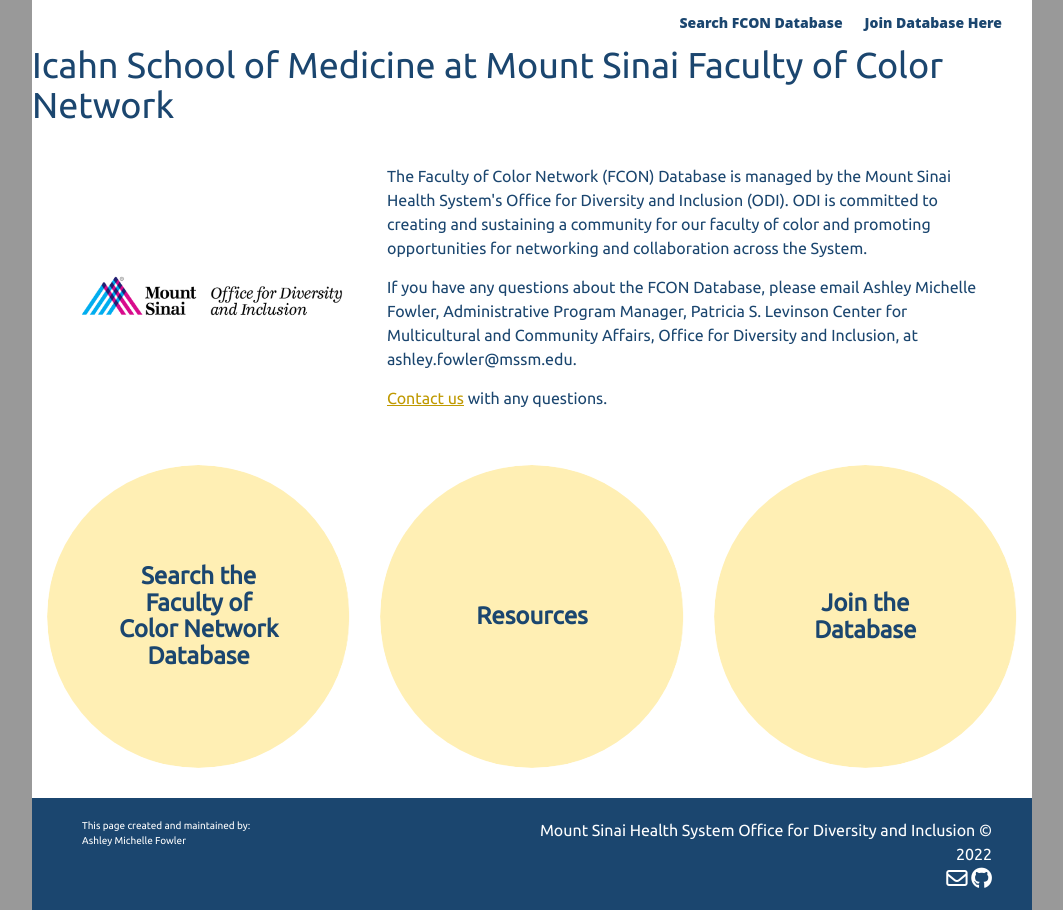
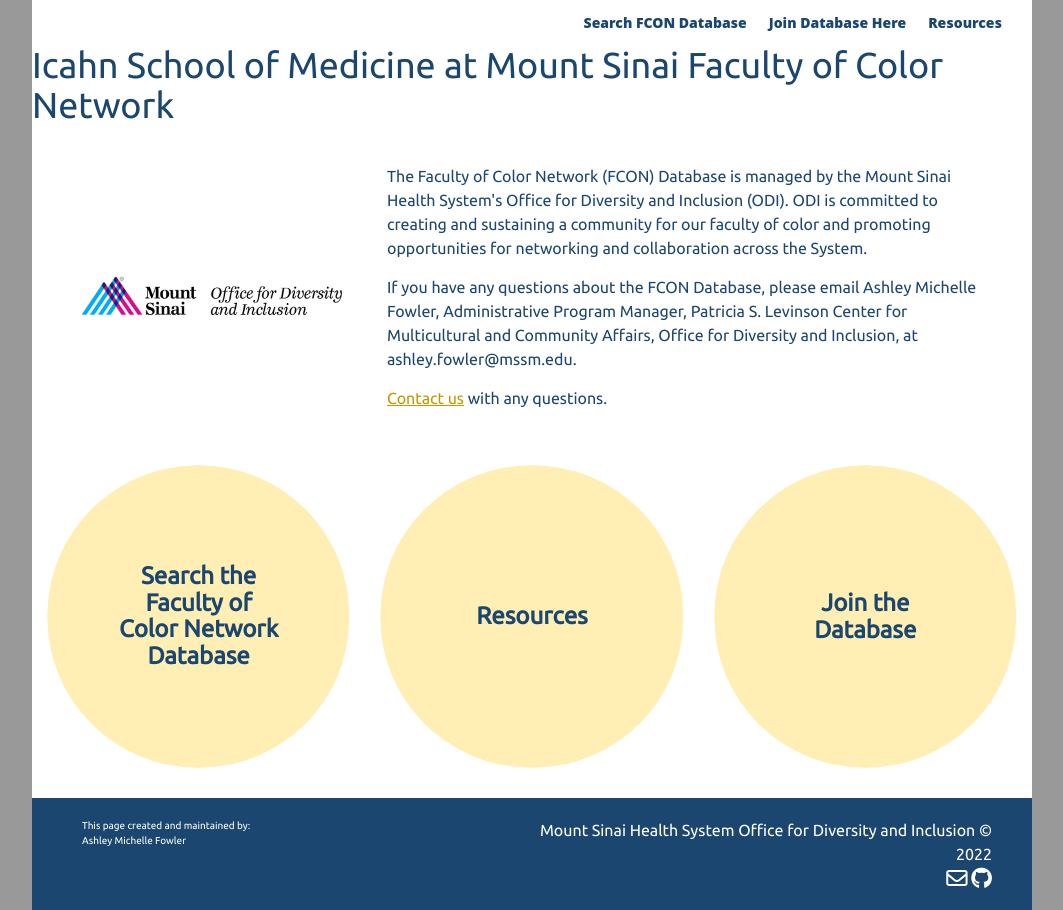
Before and after one commit to MSSMCMCA/FCON.github.io, a Jekyll site: the page built from index.html, in a window 1280 px wide. Shown: the whole page, without its empty margins (108-1171 px from the left). Built offline with Jekyll 4.4.1, drawn with Linux system fonts in a browser that asks for light colours; nearby versions of some CDN libraries.

Commit message:
Update header.html

```diff
--- a/_includes/header.html
+++ b/_includes/header.html
@@ -8,6 +8,7 @@
 				{% endif %}
 				<li role="presentation"><a href="https://mssmcmca.github.io/FCON.github.io/list">Search FCON Database</a></li>
 				<li role="presentation"><a href="https://mssmcmca.github.io/FCON.github.io/nominate">Join Database Here</a></li>
+				<li role="presentation"><a href="https://https://mssmcmca.github.io/FCON.github.io/resources">Resources</a></li>
 			</ul>
 		</div>
 	</div>
```
